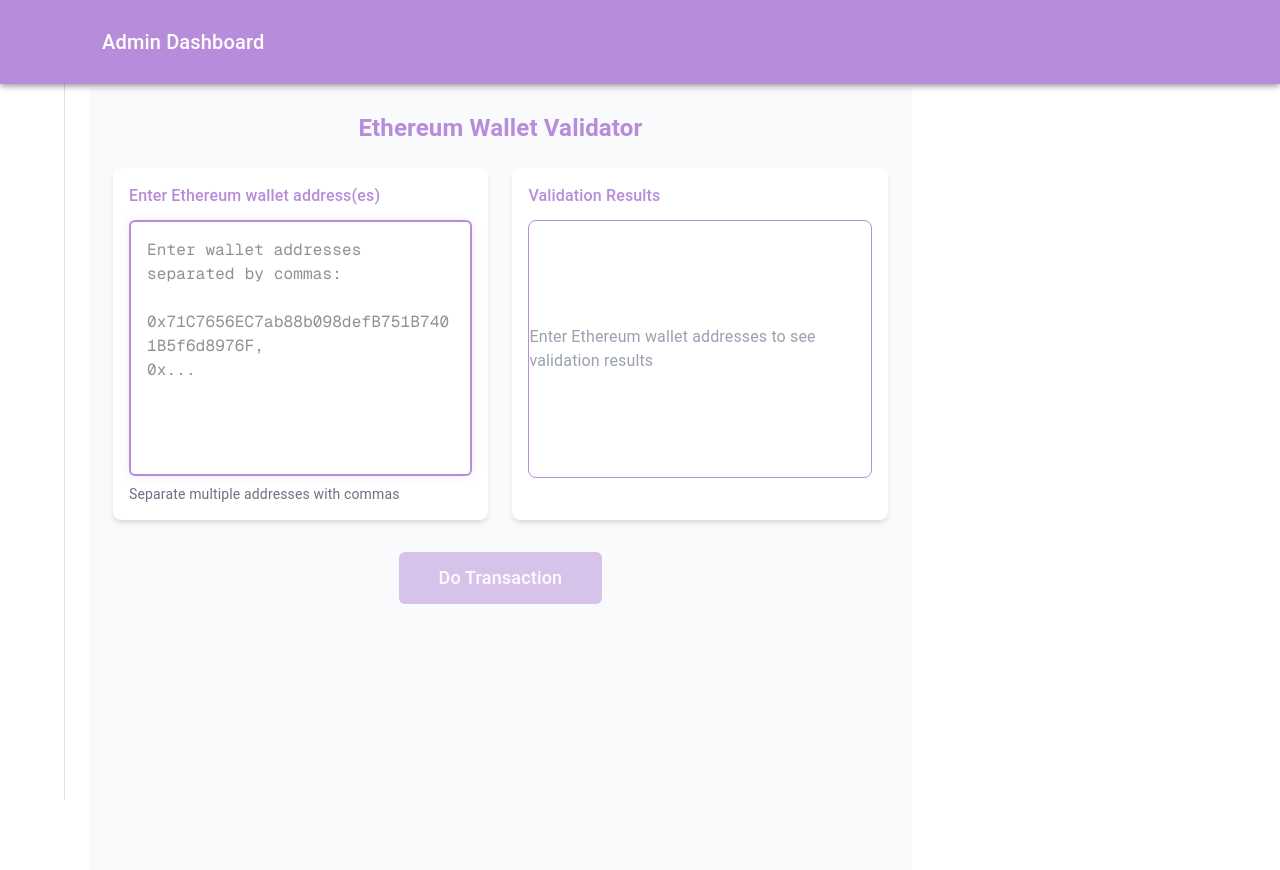
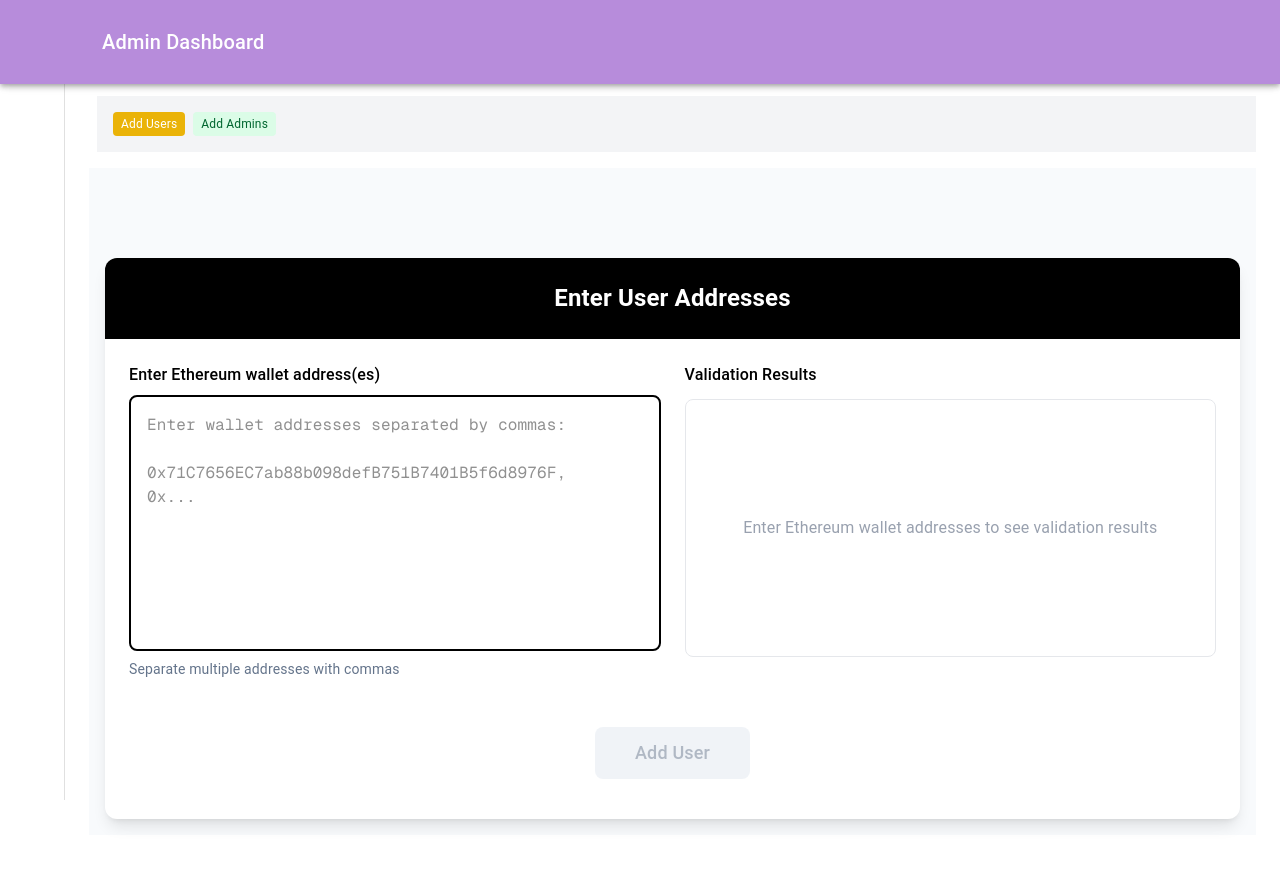
Before and after one commit to humayoualisaral/win-with-drop, a Next.js app: page / in a window 1280 px wide. Shown: the top 870 px of the page. Built offline with nearby package versions, Linux system fonts and the light colour scheme; grey boxes are pictures that could not be loaded; some icons are missing.

Commit message:
new changes added

```diff
--- a/package.json
+++ b/package.json
@@ -13,6 +13,7 @@
     "@emotion/styled": "^11.14.0",
     "@mui/icons-material": "^7.0.2",
     "@mui/material": "^7.0.2",
+    "lucide-react": "^0.501.0",
     "next": "15.3.1",
     "next-link": "^2.0.0",
     "react": "^19.0.0",
--- a/src/components/Actions/Actions.jsx
+++ b/src/components/Actions/Actions.jsx
@@ -1,10 +1,43 @@
 // app/dashboard/page.js
 
+"use client";
+
+import { useState } from "react";
 import Layout from "@/components/Layout";
 import WalletValidator from "../WalletValidator";
+import AdminWalletAddressInput from "../AdminWalletValidator";
 
 export default function Action() {
+  const [activeSection, setActiveSection] = useState("addUsers");
+
   return (
-     <WalletValidator/>
+    <div>
+ <div className="flex space-x-2 mb-4 ml-2 mt-2 bg-gray-100 p-4">
+  <button
+    onClick={() => setActiveSection("addUsers")}
+    className={`px-2 py-1 text-xs rounded transition-colors ${
+      activeSection === "addUsers"
+        ? "text-white"
+        : "bg-blue-100 text-blue-800 hover:bg-blue-200"
+    }`}
+    style={activeSection === "addUsers" ? {backgroundColor: "rgb(234, 179, 8)",cursor:'pointer'} : {cursor:'pointer'}}
+  >
+    Add Users
+  </button>
+  <button
+    onClick={() => setActiveSection("addAdmins")}
+    className={`px-2 py-1 text-xs rounded transition-colors ${
+      activeSection === "addAdmins"
+        ? "text-white"
+        : "bg-green-100 text-green-800 hover:bg-green-200"
+    }`}
+    style={activeSection === "addAdmins" ? {backgroundColor: "rgb(234, 179, 8)",cursor:'pointer'} : {cursor:'pointer'}}
+  >
+    Add Admins
+  </button>
+</div>
+
+      {activeSection === "addUsers" ? <WalletValidator /> : <AdminWalletAddressInput/>}
+    </div>
   );
 }
--- /dev/null
+++ b/src/components/AdminWalletValidator.jsx
@@ -0,0 +1,112 @@
+import { useState, useEffect } from 'react';
+import { CheckCircle, XCircle, Wallet } from 'lucide-react';
+
+export default function AdminWalletAddressInput() {
+  const [address, setAddress] = useState('');
+  const [isValid, setIsValid] = useState(false);
+  const [isTouched, setIsTouched] = useState(false);
+
+  // Color scheme
+  const colors = {
+    primary: '#000',          // Black
+    secondary: '#0891b2',     // Cyan
+    success: 'rgb(234 179 8)', // Yellow/gold
+    error: '#dc2626',         // Red
+    background: '#f8fafc',    // Light background
+    card: '#ffffff',          // White for cards
+    text: '#0f172a',          // Dark text
+    lightText: '#64748b',     // Lighter text
+    border: '#e2e8f0',        // Border color
+    highlight: 'rgb(255 221 96)' // Highlight yellow
+  };
+
+  // Validate Ethereum wallet address (0x followed by 40 hex characters)
+  const validateWalletAddress = (addr) => {
+    const ethereumRegex = /^0x[a-fA-F0-9]{40}$/;
+    return ethereumRegex.test(addr);
+  };
+
+  useEffect(() => {
+    if (address) {
+      setIsValid(validateWalletAddress(address));
+    } else {
+      setIsValid(false);
+    }
+  }, [address]);
+
+  const handleInputChange = (e) => {
+    setAddress(e.target.value);
+    if (!isTouched) setIsTouched(true);
+  };
+
+  const handleAddWallet = () => {
+    if (isValid) {
+      // Here you would handle adding the wallet
+      alert(`Wallet added: ${address}`);
+      setAddress('');
+      setIsTouched(false);
+    }
+  };
+
+  return (
+    <div className="bg-slate-50 p-8 pt-[90px]">
+      <div className="w-full max-w-xl mx-auto bg-white rounded-xl shadow-xl overflow-hidden">
+        {/* Header Section */}
+        <div className="w-full p-6 flex items-center" style={{ backgroundColor: colors.primary }}>
+          <Wallet className="mr-3 text-white" size={28} />
+          <h2 className="text-2xl font-bold text-white">Add Admin Address</h2>
+        </div>
+
+        {/* Content Section */}
+        <div className="p-8">
+          <div className="relative">
+            <input
+              type="text"
+              value={address}
+              onChange={handleInputChange}
+              placeholder="0x..."
+              className="w-full px-4 py-4 text-lg bg-slate-50 text-slate-900 rounded-lg border-2 focus:outline-none focus:ring-2 transition-all"
+              style={{
+                borderColor: isTouched
+                  ? isValid
+                    ? colors.success
+                    : colors.error
+                  : colors.border,
+                boxShadow: isTouched && isValid ? `0 0 0 2px ${colors.highlight}` : 'none'
+              }}
+            />
+
+            {isTouched && (
+              <div className="absolute right-4 top-4">
+                {isValid ? (
+                  <CheckCircle color={colors.success} size={24} />
+                ) : (
+                  <XCircle color={colors.error} size={24} />
+                )}
+              </div>
+            )}
+          </div>
+
+          {isTouched && !isValid && address && (
+            <p className="mt-3 text-red-600 text-sm">
+              Please enter a valid wallet address (0x followed by 40 hex characters)
+            </p>
+          )}
+
+          <button
+            onClick={handleAddWallet}
+            disabled={!isValid}
+            className="mt-6 w-full py-4 px-6 rounded-lg text-lg font-medium transition-all"
+            style={{
+              backgroundColor: isValid ? colors.secondary : '#e2e8f0',
+              color: isValid ? 'white' : colors.lightText,
+              cursor: isValid ? 'pointer' : 'not-allowed'
+            }}
+          >
+            Add Admin
+          </button>
+        </div>
+      </div>
+    </div>
+  );
+}
--- a/src/components/Layout.jsx
+++ b/src/components/Layout.jsx
@@ -18,7 +18,7 @@ export default function Layout({ children, activeComponent, setActiveComponent }
   };
 
   return (
-    <div className="flex">
+    <div>
 
 
       <Box sx={{ display: 'flex' }}>
--- a/src/components/WalletValidator.jsx
+++ b/src/components/WalletValidator.jsx
@@ -8,6 +8,19 @@ export default function WalletValidator() {
   const [highlightedText, setHighlightedText] = useState('');
   const textareaRef = useRef(null);
 
+ // Color scheme
+const colors = {
+  primary: '#000',       // Deeper indigo - more authoritative
+  secondary: '#0891b2',     // Cyan - complementary to indigo
+  success: 'rgb(234 179 8)',       // Emerald - keep as is for success states
+  error: '#dc2626',         // Darker red - less harsh but still clear
+  background: '#f8fafc',    // Lighter background for better contrast
+  card: '#ffffff',          // White for cards
+  text: '#0f172a',          // Slate-900 - deeper text for better readability
+  lightText: '#64748b',     // Slate-500 - softer secondary text
+  border: '#e2e8f0',        // Subtle border color
+  highlight: 'rgb(255 221 96)'      // Very light blue for highlights
+};
   // Function to validate a single Ethereum address
   const isValidEthAddress = (address) => {
     // Check if it's a non-empty string and starts with '0x'
@@ -104,28 +117,33 @@ export default function WalletValidator() {
   };
 
   return (
-    <div className="p-6 bg-gray-50 min-h-screen">
-      <div className="max-w-6xl mx-auto">
-        <h2 className="text-2xl font-bold mb-6 text-center" style={{ color: 'rgb(183, 140, 219)' }}>
-          Ethereum Wallet Validator
+    <div className="pt-[90px] flex items-center justify-center p-4" style={{ backgroundColor: colors.background }}>
+      <div className="w-full max-w-6xl">
+        <div className="bg-white rounded-xl shadow-lg overflow-hidden">
+          <div className="p-6 border-b" style={{ borderColor: colors.primary, backgroundColor: colors.primary }}>
+            <h2 className="text-2xl font-bold text-center text-white">
+              Enter User Addresses
             </h2>
+          </div>
 
-        <div className="flex flex-col lg:flex-row gap-6 mb-6">
+          <div className="p-6">
+            <div className="flex flex-col lg:flex-row gap-6">
               {/* Left column - Text Area */}
               <div className="w-full lg:w-1/2">
-            <div className="bg-white rounded-lg shadow-md p-4 h-full">
-              <label className="block mb-3 font-medium" style={{ color: 'rgb(183, 140, 219)' }} htmlFor="wallet-address">
+                <div className="mb-4">
+                  <label className="block mb-2 font-medium" style={{ color: colors.primary }} htmlFor="wallet-address">
                     Enter Ethereum wallet address(es)
                   </label>
 
-              <div className="relative h-64">
+                  <div className="relative h-64 border-2 rounded-lg" style={{ borderColor: colors.primary }}>
                     {/* Highlighted overlay */}
                     <div
-                  className="absolute inset-0 overflow-auto whitespace-pre-wrap p-4 font-mono text-transparent pointer-events-none rounded-md"
+                      className="absolute inset-0 overflow-auto whitespace-pre-wrap p-4 font-mono text-transparent pointer-events-none"
                       dangerouslySetInnerHTML={{ __html: highlightedText }}
                       style={{
                         caretColor: 'transparent',
-                    zIndex: 1
+                        zIndex: 1,
+                        overflowX:"hidden"
                       }}
                     />
 
@@ -133,12 +151,10 @@ export default function WalletValidator() {
                     <textarea
                       ref={textareaRef}
                       id="wallet-address"
-                  className="absolute inset-0 w-full h-full p-4 border-2 rounded-md font-mono resize-none"
+                      className="absolute inset-0 w-full h-full p-4 font-mono resize-none bg-transparent"
                       style={{
-                    backgroundColor: 'transparent',
-                    caretColor: 'black',
-                    borderColor: 'rgb(183, 140, 219)',
-                    boxShadow: '0 0 10px rgba(183, 140, 219, 0.2)'
+                        caretColor: colors.text,
+                        overflowX:'hidden'
                       }}
                       value={input}
                       onChange={(e) => setInput(e.target.value)}
@@ -147,7 +163,7 @@ export default function WalletValidator() {
                     />
                   </div>
 
-              <div className="mt-2 text-sm text-gray-500">
+                  <div className="mt-2 text-sm" style={{ color: colors.lightText }}>
                     <p>Separate multiple addresses with commas</p>
                   </div>
                 </div>
@@ -155,35 +171,35 @@ export default function WalletValidator() {
 
               {/* Right column - Validation Table */}
               <div className="w-full lg:w-1/2">
-            <div className="bg-white rounded-lg shadow-md p-4 h-full">
+                <div className="mb-4">
                   <div className="flex justify-between items-center mb-3">
-                <h3 className="font-medium" style={{ color: 'rgb(183, 140, 219)' }}>
+                    <h3 className="font-medium" style={{ color: colors.primary }}>
                       Validation Results
                     </h3>
                     {validationResults.length > 0 && (
                       <div className="px-3 py-1 rounded-full text-white text-xs font-medium"
-                      style={{ backgroundColor: isValid ? 'rgb(183, 140, 219)' : 'rgb(255, 221, 96)' }}>
+                          style={{ backgroundColor: isValid ? colors.success : colors.secondary }}>
                         {isValid ? 'All Valid' : `${validationResults.filter(r => !r.isValid).length} Invalid`}
                       </div>
                     )}
                   </div>
 
-              <div className="overflow-hidden rounded-lg border" style={{ borderColor: 'rgb(183, 140, 219)' }}>
+                  <div className="overflow-hidden rounded-lg border border-gray-200">
                     <div className="h-64 overflow-y-auto">
                       {validationResults.length > 0 ? (
                         <table className="min-w-full divide-y divide-gray-200">
-                      <thead style={{ backgroundColor: 'rgb(183, 140, 219)' }}>
-                        <tr>
-                          <th scope="col" className="px-3 py-2 text-left text-xs font-medium text-white uppercase tracking-wider w-8">
+                          <thead>
+                            <tr style={{ backgroundColor: colors.primary }}>
+                              <th scope="col" className="px-3 py-3 text-left text-xs font-medium text-white uppercase tracking-wider w-8">
                                 #
                               </th>
-                          <th scope="col" className="px-3 py-2 text-left text-xs font-medium text-white uppercase tracking-wider">
+                              <th scope="col" className="px-3 py-3 text-left text-xs font-medium text-white uppercase tracking-wider">
                                 Address
                               </th>
-                          <th scope="col" className="px-3 py-2 text-left text-xs font-medium text-white uppercase tracking-wider w-16">
+                              <th scope="col" className="px-3 py-3 text-left text-xs font-medium text-white uppercase tracking-wider w-16">
                                 Status
                               </th>
-                          <th scope="col" className="px-3 py-2 text-left text-xs font-medium text-white uppercase tracking-wider">
+                              <th scope="col" className="px-3 py-3 text-left text-xs font-medium text-white uppercase tracking-wider">
                                 Issue
                               </th>
                             </tr>
@@ -191,13 +207,13 @@ export default function WalletValidator() {
                           <tbody className="bg-white divide-y divide-gray-200">
                             {validationResults.map((result, index) => (
                               <tr key={index} className={index % 2 === 0 ? 'bg-white' : 'bg-gray-50'}>
-                            <td className="px-3 py-2 whitespace-nowrap text-sm font-medium text-gray-900">
+                                <td className="px-3 py-3 whitespace-nowrap text-sm font-medium text-gray-900">
                                   {index + 1}
                                 </td>
-                            <td className="px-3 py-2 whitespace-nowrap">
+                                <td className="px-3 py-3 whitespace-nowrap">
                                   <div className="flex items-center">
                                     <div className="h-5 w-5 rounded-full flex items-center justify-center mr-2"
-                                    style={{ backgroundColor: result.isValid ? 'rgb(183, 140, 219)' : 'rgb(255, 221, 96)' }}>
+                                        style={{ backgroundColor: result.isValid ? colors.success : colors.error }}>
                                       <span className="text-white font-medium text-xs">
                                         {result.isValid ? '✓' : '✗'}
                                       </span>
@@ -207,16 +223,16 @@ export default function WalletValidator() {
                                     </div>
                                   </div>
                                 </td>
-                            <td className="px-3 py-2 whitespace-nowrap">
+                                <td className="px-3 py-3 whitespace-nowrap">
                                   <span className="px-2 py-1 inline-flex text-xs leading-5 font-semibold rounded-full"
                                         style={{
-                                      backgroundColor: result.isValid ? 'rgba(183, 140, 219, 0.1)' : 'rgba(255, 221, 96, 0.1)',
-                                      color: result.isValid ? 'rgb(183, 140, 219)' : 'rgb(255, 221, 96)'
+                                          backgroundColor: result.isValid ? 'rgba(16, 185, 129, 0.1)' : 'rgba(239, 68, 68, 0.1)',
+                                          color: result.isValid ? colors.success : colors.error
                                         }}>
                                     {result.isValid ? 'Valid' : 'Invalid'}
                                   </span>
                                 </td>
-                            <td className="px-3 py-2 whitespace-nowrap text-xs text-gray-500">
+                                <td className="px-3 py-3 whitespace-nowrap text-xs text-gray-500">
                                   {!result.isValid && result.errorMessage}
                                 </td>
                               </tr>
@@ -224,7 +240,7 @@ export default function WalletValidator() {
                           </tbody>
                         </table>
                       ) : (
-                    <div className="h-full flex items-center justify-center text-gray-400">
+                        <div className="h-full flex items-center justify-center text-gray-400 p-6">
                           <p>Enter Ethereum wallet addresses to see validation results</p>
                         </div>
                       )}
@@ -235,19 +251,23 @@ export default function WalletValidator() {
             </div>
 
             {/* Transaction Button */}
-        <div className="flex justify-center mt-8">
+            <div className="flex justify-center mt-8 mb-4">
             <button
   disabled={!isValid}
-            className={`px-10 py-3 text-white font-medium text-lg rounded-md shadow-md transition-all duration-300 ${
-              isValid ? 'hover:shadow-lg' : 'opacity-50 cursor-not-allowed'
+  className={`px-10 py-3 text-white font-medium text-lg rounded-lg shadow-md transition-all duration-300 ${
+    isValid ? 'hover:shadow-lg hover:opacity-90 active:opacity-75 cursor-pointer' : 'cursor-not-allowed'
   }`}
   style={{
-              backgroundColor: 'rgb(183, 140, 219)',
+    backgroundColor: isValid ? "rgb(183 140 219)" : "#e2e8f0",
+    color: isValid ? 'white' : colors.lightText,
+    opacity: isValid ? 1 : 0.5,
     boxShadow: isValid ? '0 4px 10px rgba(183, 140, 219, 0.4)' : 'none'
   }}
 >
-            Do Transaction
+  Add User
 </button>
+            </div>
+          </div>
         </div>
       </div>
     </div>
```
Also changed, not shown: 1 other file (tests, documents, lock files or other folders). Lines whose indentation alone changed are shown as unchanged.
